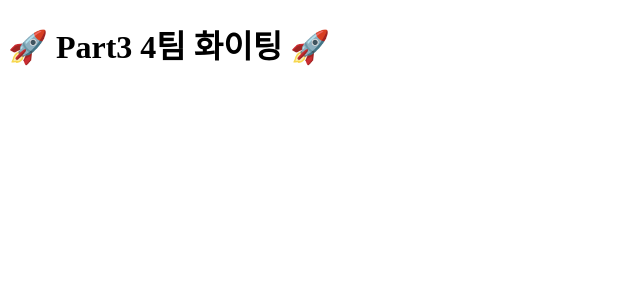
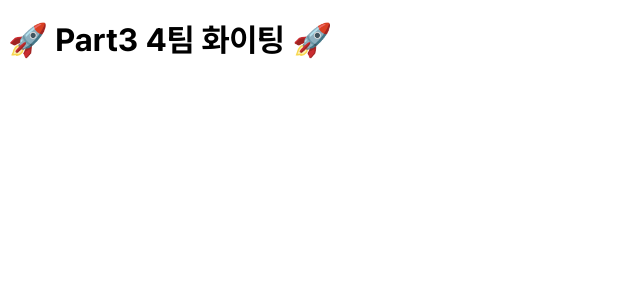
Before and after one commit to Codeit-FE18-Part3-Team4/Taskify, a Next.js app: page / in a window 1280 px wide. Shown: the top 300 px of the page, without its empty margins (0-640 px from the left). Built offline with nearby package versions, Linux system fonts and the light colour scheme.

Commit message:
✨ feat [#8] 전체 page에 Pretendard font 적용

```diff
--- a/src/pages/_app.tsx
+++ b/src/pages/_app.tsx
@@ -1,5 +1,14 @@
-import type { AppProps } from 'next/app';
+import type { AppProps } from "next/app";
+import localFont from "next/font/local";
+
+const pretendardFont = localFont({
+  src: "../assets/fonts/pretendard/PretendardVariable.woff2",
+});
 
 export default function App({ Component, pageProps }: AppProps) {
-  return <Component {...pageProps} />;
+  return (
+    <main className={pretendardFont.className}>
+      <Component {...pageProps} />
+    </main>
+  );
 }
```
